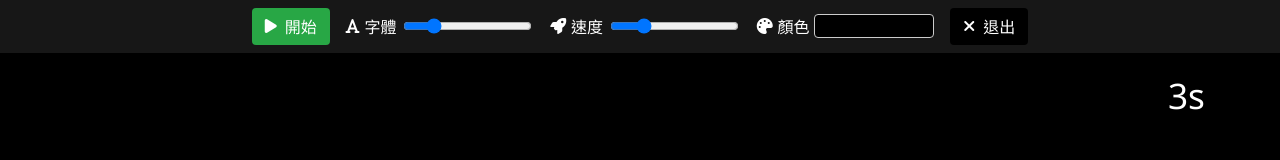
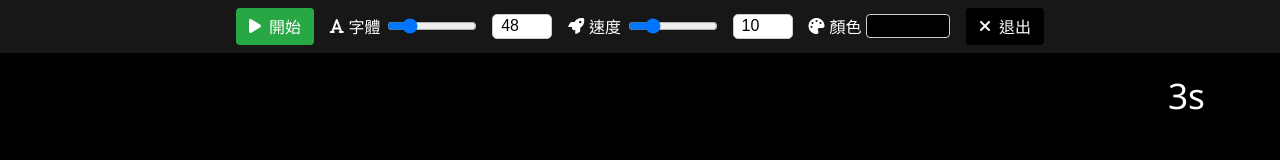
Before and after one commit to dean9703111/teleprompter, a plain HTML site: page index.html in a window 1280 px wide. Both pictures are taken after a click on the button "網頁全螢幕". Drawn offline with nearby package versions, Linux system fonts and the light colour scheme.

Commit message:
在 index.html 中新增數字輸入框以調整字體大小和滾動速度，並添加相應的範圍檢查函數，優化控制項樣式以提升用戶體驗。

```diff
--- a/index.html
+++ b/index.html
@@ -268,6 +268,19 @@
         align-items: center;
         gap: 0.3rem;
       }
+      .controls input[type="number"] {
+        background: #fff;
+        border: 1.5px solid #ccc;
+        border-radius: 5px;
+        padding: 0.15em 0.5em;
+        font-size: 1em;
+        transition: border 0.2s;
+        box-shadow: 0 1px 2px #0001;
+      }
+      .controls input[type="number"]:focus {
+        border: 1.5px solid #007aff;
+        outline: none;
+      }
 
       /* 色票選單 */
       .color-option {
@@ -280,7 +293,7 @@
       /* 新增 ColorSelect 樣式 */
       .color-select {
         position: relative;
-        min-width: 120px;
+        min-width: 84px;
         user-select: none;
       }
       .color-select__selected {
@@ -293,7 +306,7 @@
         border: 1px solid #ccc;
         background: #fff;
         color: #333;
-        min-width: 100px;
+        min-width: 70px;
         gap: 0.5em;
         height: 1.5em;
       }
@@ -524,12 +537,14 @@
 
           <label>
             <i class="fa-solid fa-font"></i> {{ langPack.font }}
-            <input type="range" min="35" max="100" step="1" v-model.number="fontSize" />
+            <input type="range" min="35" max="100" step="1" v-model.number="fontSize" style="width: 90px;" />
+            <input type="number" min="35" max="100" step="1" v-model.number="fontSize" style="width: 60px; margin-left: 0.5em;" @blur="checkFontSizeRange" @keyup.enter="checkFontSizeRange" />
           </label>
 
           <label>
             <i class="fa-solid fa-rocket"></i> {{ langPack.speed }}
-            <input type="range" min="1" max="40" step="1" v-model.number="speed" />
+            <input type="range" min="1" max="40" step="1" v-model.number="speed" style="width: 90px;" />
+            <input type="number" min="1" max="40" step="1" v-model.number="speed" style="width: 60px; margin-left: 0.5em;" @blur="checkSpeedRange" @keyup.enter="checkSpeedRange" />
           </label>
 
           <label style="gap:0.3rem;">
@@ -826,6 +841,11 @@
             refreshKey.value++;
           });
 
+          // 監聽 speed 變化
+          watch(speed, () => {
+            refreshKey.value++;
+          });
+
           // 監聽 window resize
           const resizeHandler = () => {
             refreshKey.value++;
@@ -857,6 +877,15 @@
             return Math.ceil(total / pxPerSec);
           });
 
+          const checkFontSizeRange = () => {
+            if (fontSize.value < 35) fontSize.value = 35;
+            if (fontSize.value > 100) fontSize.value = 100;
+          };
+          const checkSpeedRange = () => {
+            if (speed.value < 1) speed.value = 1;
+            if (speed.value > 40) speed.value = 40;
+          };
+
           return {
             script,
             isFullScreen,
@@ -877,6 +906,8 @@
             language,
             langPack,
             totalSeconds,
+            checkFontSizeRange,
+            checkSpeedRange,
           };
         },
         components: {
```
